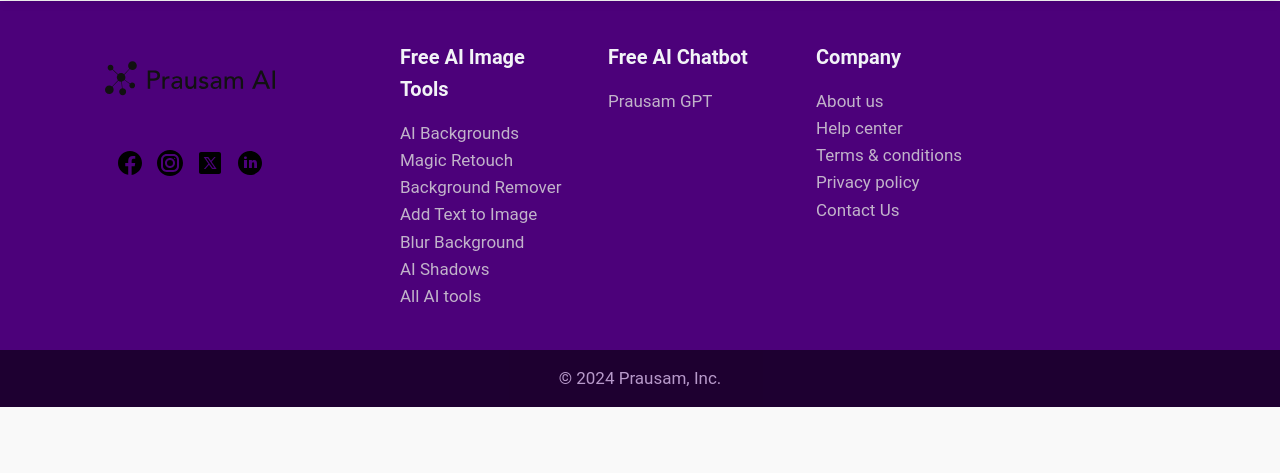
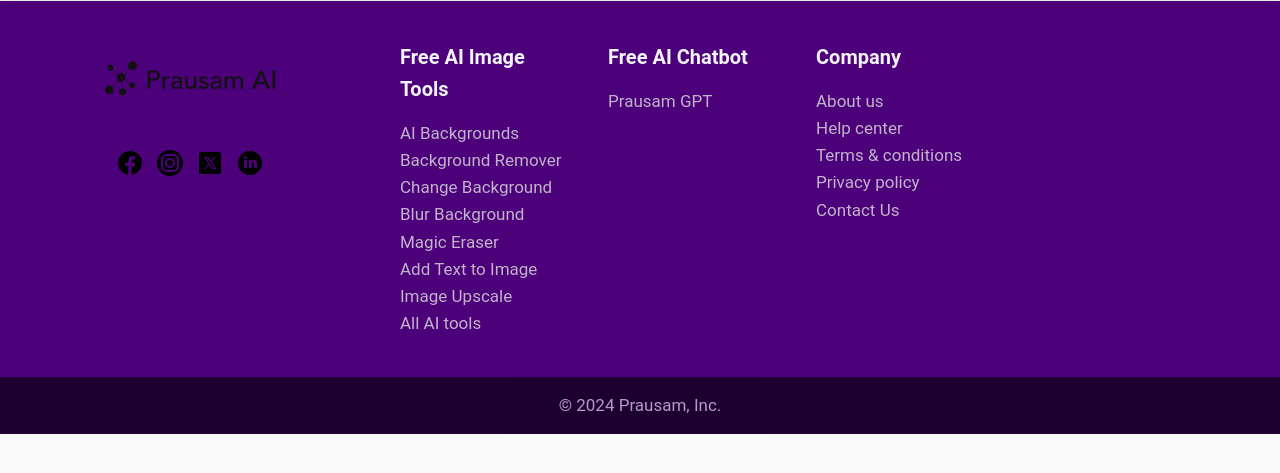
Before and after one commit to ayush-2501/prausamai, a Flask app: page /about in a window 1280 px wide. Shown: the part 76-549 px from the top of the page. Run offline with Flask 3, Linux system fonts and the light colour scheme.

Commit message:
Footer and tools update

```diff
--- a/app/templates/footer.html
+++ b/app/templates/footer.html
@@ -51,11 +51,12 @@
           <h3 class="footer-title">Free AI Image Tools</h3>
           <ul class="footer-links">
             <li><a href="#" class="footer-link">AI Backgrounds</a></li>
-            <li><a href="#" class="footer-link">Magic Retouch</a></li>
             <li><a href="#" class="footer-link">Background Remover</a></li>
+            <li><a href="#" class="footer-link">Change Background</a></li>
+            <li><a href="#" class="footer-link">Blur Background</a></li>
+            <li><a href="#" class="footer-link">Magic Eraser</a></li>
             <li><a href="#" class="footer-link">Add Text to Image</a></li>
-            <li><a href="#" class="footer-link">Blur Background</a></li>
-            <li><a href="#" class="footer-link">AI Shadows</a></li>
+            <li><a href="#" class="footer-link">Image Upscale</a></li>
             <li><a href="{{ url_for('main.tools') }}" class="footer-link">All AI tools</a></li>
           </ul>
         </div>
--- a/app/templates/tools.html
+++ b/app/templates/tools.html
@@ -9,6 +9,10 @@
     </div>
 
     <div class="ToolsSectionContainer">
+      <div class="ToolColumn">
+        <img src="https://via.placeholder.com/296x296" alt="Image Upscaler" />
+        <p>AI Backgrounds</p>
+      </div>
       <div class="ToolColumn">
         <img src="https://via.placeholder.com/296x296" alt="Image Upscaler" />
         <p>Background Remover</p>
```
